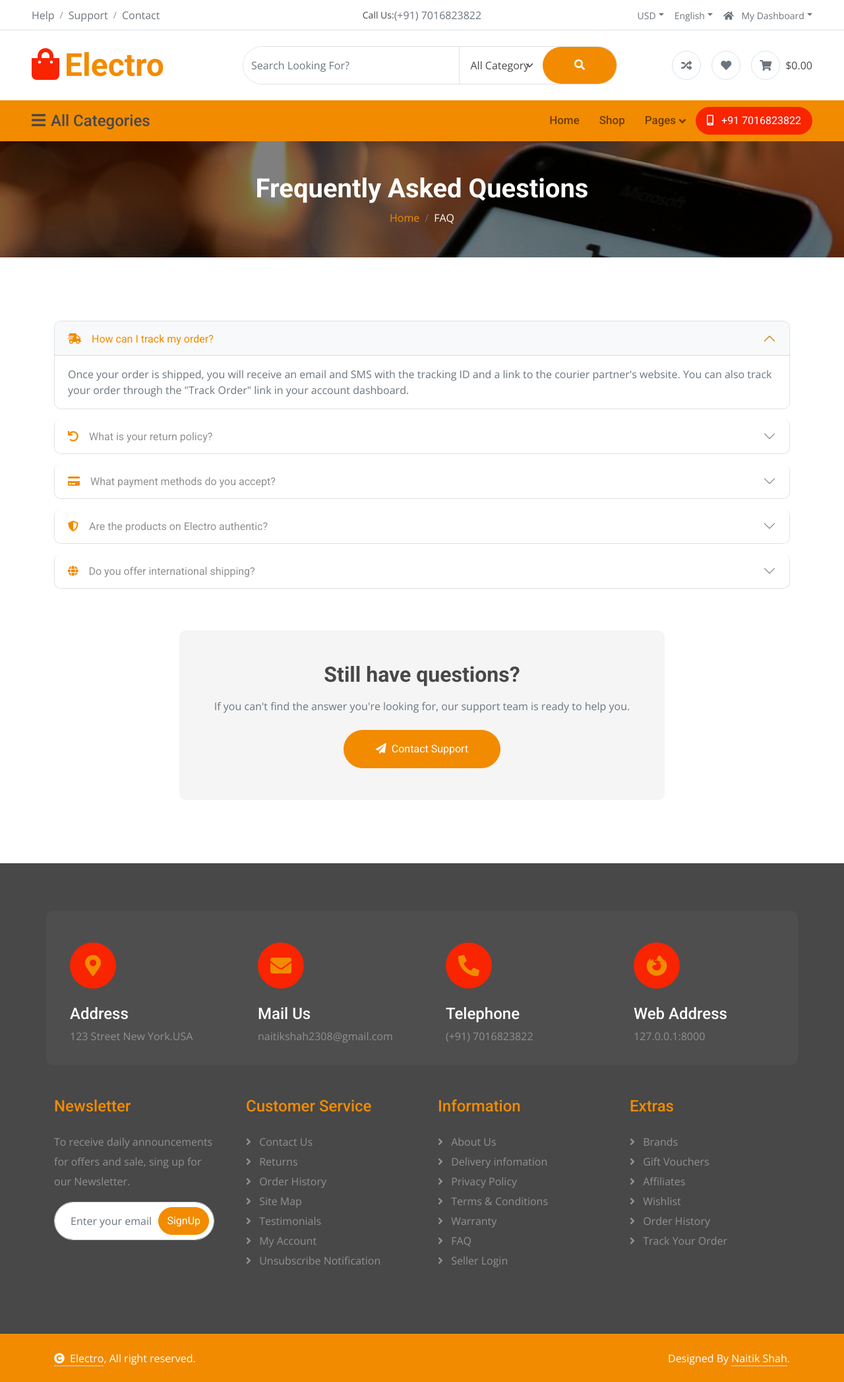
After one commit to TechieNaitik/electro, a Django app: page /faq/ in a window 1280 px wide. The commit adds this page. Shown: the whole page at 66% size. Run offline with Django 5.2, Linux system fonts and the light colour scheme; data that the repository does not hold is empty; some libraries are stand-ins or nearby versions.

Commit message:
Added FAQ page, implemented dynamic page titles

```diff
--- a/myproject/myapp/Templates/about.html
+++ b/myproject/myapp/Templates/about.html
@@ -1,4 +1,5 @@
 {% extends 'index.html' %}
+{% block title %}About Us{% endblock %}
 {% load static %}
 
 {% block content %}
--- a/myproject/myapp/Templates/bestseller.html
+++ b/myproject/myapp/Templates/bestseller.html
@@ -1,4 +1,5 @@
 {% extends 'index.html' %}
+{% block title %}Bestseller{% endblock %}
 {% load static %}
 {% block content %}
 
--- a/myproject/myapp/Templates/cart.html
+++ b/myproject/myapp/Templates/cart.html
@@ -1,4 +1,5 @@
 {% extends 'index.html' %}
+{% block title %}Cart{% endblock %}
 {% load static %}
 {% block content %}
 <!-- Single Page Header start -->
--- a/myproject/myapp/Templates/checkout.html
+++ b/myproject/myapp/Templates/checkout.html
@@ -1,4 +1,5 @@
 {% extends 'index.html' %}
+{% block title %}Checkout{% endblock %}
 {% load static %}
 {% block content %}
     <!-- Single Page Header start -->
--- a/myproject/myapp/Templates/contact.html
+++ b/myproject/myapp/Templates/contact.html
@@ -1,4 +1,5 @@
 {% extends 'index.html' %}
+{% block title %}Contact{% endblock %}
 {% load static %}
 {% block content %}
     <!-- Single Page Header start -->
--- a/myproject/myapp/Templates/error.html
+++ b/myproject/myapp/Templates/error.html
@@ -1,4 +1,5 @@
 {% extends 'index.html' %}
+{% block title %}404 Error{% endblock %}
 {% load static %}
 {% block content %}
     <!-- Single Page Header start -->
--- /dev/null
+++ b/myproject/myapp/Templates/faq.html
@@ -0,0 +1,132 @@
+{% extends 'index.html' %}
+{% block title %}FAQ{% endblock %}
+{% load static %}
+
+{% block content %}
+<!-- Page Header -->
+<div class="container-fluid page-header py-5">
+    <h1 class="text-center text-white display-6 wow fadeInUp" data-wow-delay="0.1s">Frequently Asked Questions</h1>
+    <ol class="breadcrumb justify-content-center mb-0 wow fadeInUp" data-wow-delay="0.3s">
+        <li class="breadcrumb-item"><a href="{% url 'index' %}">Home</a></li>
+        <li class="breadcrumb-item active text-white">FAQ</li>
+    </ol>
+</div>
+
+<!-- FAQ Section -->
+<div class="container-fluid py-5">
+    <div class="container py-5">
+        <div class="row g-5">
+            <div class="col-lg-12">
+                <div class="accordion" id="faqAccordion">
+
+                    <!-- Question 1 -->
+                    <div class="accordion-item wow fadeInUp" data-wow-delay="0.1s">
+                        <h2 class="accordion-header" id="headingOne">
+                            <button class="accordion-button" type="button" data-bs-toggle="collapse" data-bs-target="#collapseOne" aria-expanded="true" aria-controls="collapseOne">
+                                <i class="fas fa-shipping-fast text-primary me-3"></i> How can I track my order?
+                            </button>
+                        </h2>
+                        <div id="collapseOne" class="accordion-collapse collapse show" aria-labelledby="headingOne" data-bs-parent="#faqAccordion">
+                            <div class="accordion-body text-muted">
+                                Once your order is shipped, you will receive an email and SMS with the tracking ID and a link to the courier partner's website. You can also track your order through the "Track Order" link in your account dashboard.
+                            </div>
+                        </div>
+                    </div>
+
+                    <!-- Question 2 -->
+                    <div class="accordion-item wow fadeInUp" data-wow-delay="0.2s">
+                        <h2 class="accordion-header" id="headingTwo">
+                            <button class="accordion-button collapsed" type="button" data-bs-toggle="collapse" data-bs-target="#collapseTwo" aria-expanded="false" aria-controls="collapseTwo">
+                                <i class="fas fa-undo text-primary me-3"></i> What is your return policy?
+                            </button>
+                        </h2>
+                        <div id="collapseTwo" class="accordion-collapse collapse" aria-labelledby="headingTwo" data-bs-parent="#faqAccordion">
+                            <div class="accordion-body text-muted">
+                                We offer a 30-day "no questions asked" return policy for most electronics, provided the items are in their original packaging and unused. Check our <a href="{% url 'terms' %}">Terms & Conditions</a> for more details on specific product categories.
+                            </div>
+                        </div>
+                    </div>
+
+                    <!-- Question 3 -->
+                    <div class="accordion-item wow fadeInUp" data-wow-delay="0.3s">
+                        <h2 class="accordion-header" id="headingThree">
+                            <button class="accordion-button collapsed" type="button" data-bs-toggle="collapse" data-bs-target="#collapseThree" aria-expanded="false" aria-controls="collapseThree">
+                                <i class="fas fa-credit-card text-primary me-3"></i> What payment methods do you accept?
+                            </button>
+                        </h2>
+                        <div id="collapseThree" class="accordion-collapse collapse" aria-labelledby="headingThree" data-bs-parent="#faqAccordion">
+                            <div class="accordion-body text-muted">
+                                We accept all major credit/debit cards, Net Banking, UPI (Google Pay, PhonePe, etc.), and popular digital wallets. Cash on Delivery (COD) is also available for select pin codes.
+                            </div>
+                        </div>
+                    </div>
+
+                    <!-- Question 4 -->
+                    <div class="accordion-item wow fadeInUp" data-wow-delay="0.4s">
+                        <h2 class="accordion-header" id="headingFour">
+                            <button class="accordion-button collapsed" type="button" data-bs-toggle="collapse" data-bs-target="#collapseFour" aria-expanded="false" aria-controls="collapseFour">
+                                <i class="fas fa-shield-alt text-primary me-3"></i> Are the products on Electro authentic?
+                            </button>
+                        </h2>
+                        <div id="collapseFour" class="accordion-collapse collapse" aria-labelledby="headingFour" data-bs-parent="#faqAccordion">
+                            <div class="accordion-body text-muted">
+                                Yes! Every product sold on Electro is sourced directly from manufacturers or authorized distributors. We guarantee 100% authenticity and provide official brand warranty on all products.
+                            </div>
+                        </div>
+                    </div>
+
+                    <!-- Question 5 -->
+                    <div class="accordion-item wow fadeInUp" data-wow-delay="0.5s">
+                        <h2 class="accordion-header" id="headingFive">
+                            <button class="accordion-button collapsed" type="button" data-bs-toggle="collapse" data-bs-target="#collapseFive" aria-expanded="false" aria-controls="collapseFive">
+                                <i class="fas fa-globe text-primary me-3"></i> Do you offer international shipping?
+                            </button>
+                        </h2>
+                        <div id="collapseFive" class="accordion-collapse collapse" aria-labelledby="headingFive" data-bs-parent="#faqAccordion">
+                            <div class="accordion-body text-muted">
+                                Currently, we only ship within India. We are working on expanding our services to international markets soon. Stay tuned to our newsletter for more updates.
+                            </div>
+                        </div>
+                    </div>
+
+                </div>
+            </div>
+        </div>
+
+        <!-- Contact CTA -->
+        <div class="row justify-content-center mt-5">
+            <div class="col-lg-8 text-center wow fadeInUp" data-wow-delay="0.1s">
+                <div class="bg-light rounded p-5">
+                    <h2 class="fw-bold mb-3">Still have questions?</h2>
+                    <p class="text-muted mb-4">If you can't find the answer you're looking for, our support team is ready to help you.</p>
+                    <a href="{% url 'contact' %}" class="btn btn-primary rounded-pill py-3 px-5">
+                        <i class="fas fa-paper-plane me-2"></i>Contact Support
+                    </a>
+                </div>
+            </div>
+        </div>
+
+    </div>
+</div>
+
+<style>
+    .accordion-button:not(.collapsed) {
+        background-color: #f8f9fa;
+        color: var(--bs-primary);
+        box-shadow: inset 0 -1px 0 rgba(0,0,0,.125);
+    }
+    .accordion-button:focus {
+        border-color: var(--bs-primary);
+        box-shadow: 0 0 0 0.25rem rgba(13, 110, 253, 0.25);
+    }
+    .accordion-item {
+        border-radius: 10px !important;
+        overflow: hidden;
+        margin-bottom: 15px;
+        border: 1px solid #dee2e6;
+    }
+    .accordion-header {
+        margin-bottom: 0;
+    }
+</style>
+{% endblock %}
--- a/myproject/myapp/Templates/forgot_password.html
+++ b/myproject/myapp/Templates/forgot_password.html
@@ -1,4 +1,7 @@
-{% extends 'index.html' %} {% load static %} {% block content %}
+{% extends 'index.html' %}
+{% block title %}Forgot Password{% endblock %}
+{% load static %}
+{% block content %}
 
 <!-- Page Header Start -->
 <div class="container-fluid page-header py-5">
--- a/myproject/myapp/Templates/index.html
+++ b/myproject/myapp/Templates/index.html
@@ -5,7 +5,7 @@
 
 <head>
     <meta charset="utf-8">
-    <title>Electro - Electronics Website</title>
+    <title>{% block title %}Home{% endblock %} - Electro</title>
     <meta content="width=device-width, initial-scale=1.0" name="viewport">
     <meta content="" name="keywords">
     <meta content="" name="description">
@@ -688,7 +688,7 @@
                         <a href="{% url 'privacy_policy' %}" class=""><i class="fas fa-angle-right me-2"></i> Privacy Policy</a>
                         <a href="{% url 'terms' %}" class=""><i class="fas fa-angle-right me-2"></i> Terms & Conditions</a>
                         <a href="#" class=""><i class="fas fa-angle-right me-2"></i> Warranty</a>
-                        <a href="#" class=""><i class="fas fa-angle-right me-2"></i> FAQ</a>
+                        <a href="{% url 'faq' %}" class=""><i class="fas fa-angle-right me-2"></i> FAQ</a>
                         <a href="#" class=""><i class="fas fa-angle-right me-2"></i> Seller Login</a>
                     </div>
                 </div>
--- a/myproject/myapp/Templates/login.html
+++ b/myproject/myapp/Templates/login.html
@@ -1,4 +1,5 @@
 {% extends 'index.html' %}
+{% block title %}Login{% endblock %}
 {% load static %}
 {% block content %}
 
--- a/myproject/myapp/Templates/privacy_policy.html
+++ b/myproject/myapp/Templates/privacy_policy.html
@@ -1,4 +1,5 @@
 {% extends 'index.html' %}
+{% block title %}Privacy Policy{% endblock %}
 {% load static %}
 
 {% block content %}
--- a/myproject/myapp/Templates/register.html
+++ b/myproject/myapp/Templates/register.html
@@ -1,4 +1,5 @@
 {% extends 'index.html' %}
+{% block title %}Register{% endblock %}
 {% load static %}
 {% block content %}
 
--- a/myproject/myapp/Templates/reset_password.html
+++ b/myproject/myapp/Templates/reset_password.html
@@ -1,4 +1,5 @@
 {% extends 'index.html' %}
+{% block title %}Reset Password{% endblock %}
 {% load static %}
 {% block content %}
 
--- a/myproject/myapp/Templates/shop.html
+++ b/myproject/myapp/Templates/shop.html
@@ -1,4 +1,5 @@
 {% extends 'index.html'  %}
+{% block title %}Shop{% endblock %}
 {% load static %}
 {% block content %}
     <!-- Single Page Header start -->
--- a/myproject/myapp/Templates/single.html
+++ b/myproject/myapp/Templates/single.html
@@ -1,4 +1,5 @@
 {% extends 'index.html' %}
+{% block title %}{{ product.name }}{% endblock %}
 {% load static %}
 
 {% block extra_css %}
--- a/myproject/myapp/Templates/sitemap.html
+++ b/myproject/myapp/Templates/sitemap.html
@@ -1,4 +1,5 @@
 {% extends 'index.html' %}
+{% block title %}Sitemap{% endblock %}
 {% load static %}
 
 {% block content %}
@@ -89,6 +90,8 @@
                             <i class="fas fa-angle-right text-primary me-2"></i>Privacy Policy</a></li>
                         <li class="mb-2"><a href="{% url 'terms' %}" class="text-dark text-decoration-none">
                             <i class="fas fa-angle-right text-primary me-2"></i>Terms & Conditions</a></li>
+                        <li class="mb-2"><a href="{% url 'faq' %}" class="text-dark text-decoration-none">
+                            <i class="fas fa-angle-right text-primary me-2"></i>FAQ</a></li>
                         <li class="mb-2"><a href="{% url 'sitemap' %}" class="text-dark text-decoration-none">
                             <i class="fas fa-angle-right text-primary me-2"></i>Site Map</a></li>
                     </ul>
--- a/myproject/myapp/Templates/terms.html
+++ b/myproject/myapp/Templates/terms.html
@@ -1,4 +1,5 @@
 {% extends 'index.html' %}
+{% block title %}Terms & Conditions{% endblock %}
 {% load static %}
 
 {% block content %}
--- a/myproject/myapp/urls.py
+++ b/myproject/myapp/urls.py
@@ -19,8 +19,8 @@ from django.urls import path
 from . import views
 
 urlpatterns = [
-    path('home/', views.home, name='home'),
     path('', views.index, name='index'),
+    path('home', views.home, name="home"),
     path('login', views.login, name='login'),
     path('register', views.register, name='register'),
     path('shop/', views.shop, name='shop'),
@@ -39,4 +39,5 @@ urlpatterns = [
     path('privacy-policy/', views.privacy_policy, name='privacy_policy'),
     path('terms/', views.terms, name='terms'),
     path('sitemap/', views.sitemap, name='sitemap'),
+    path('faq/', views.faq, name='faq'),
 ]
--- a/myproject/myapp/views.py
+++ b/myproject/myapp/views.py
@@ -225,6 +225,12 @@ def sitemap(request):
     }
     return render(request, 'sitemap.html', context)
 
+def faq(request):
+    context = {
+        'categories': Category.objects.all(),
+    }
+    return render(request, 'faq.html', context)
+
 def bestseller(request):
     context = {
         'categories': Category.objects.all(),
```
